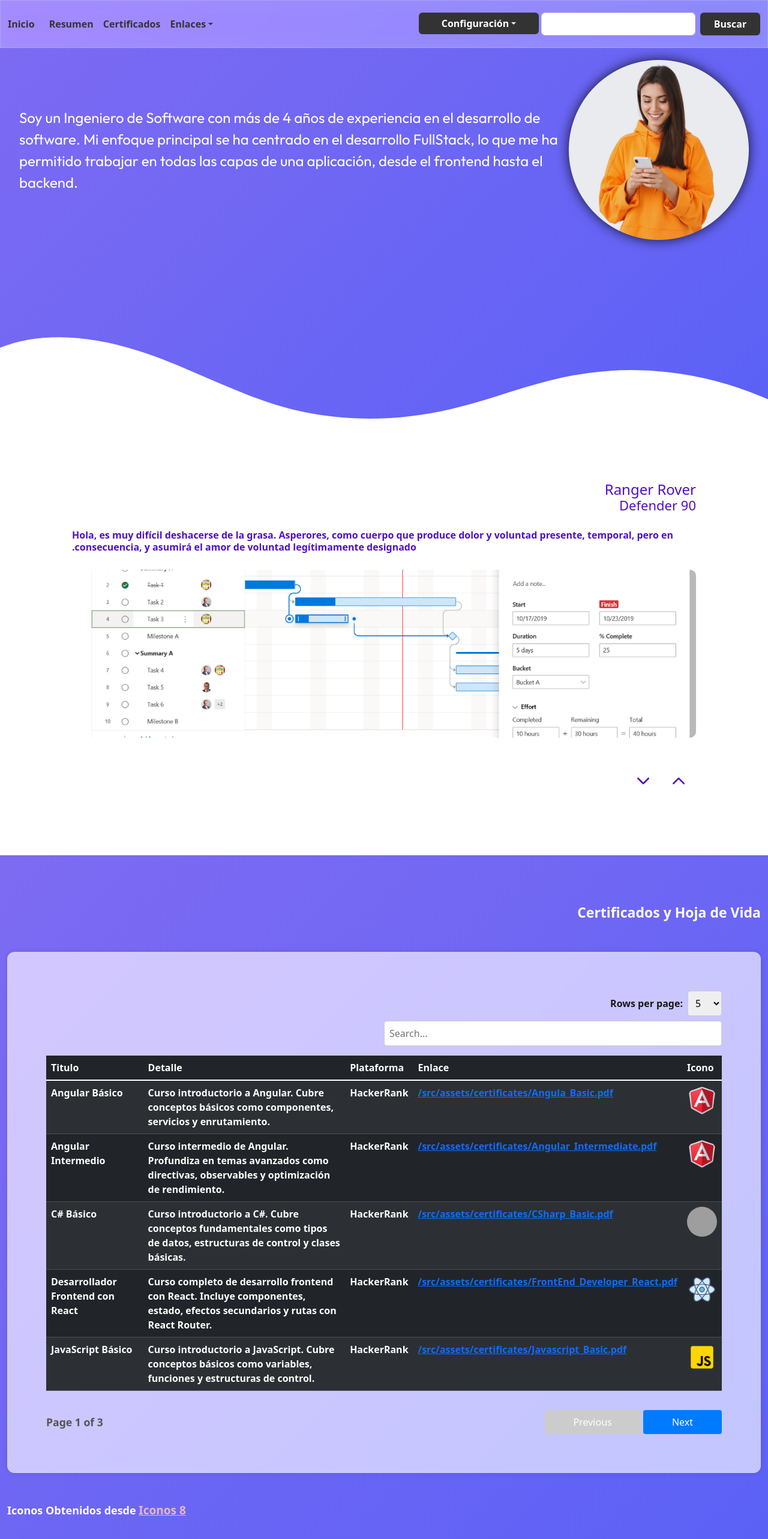
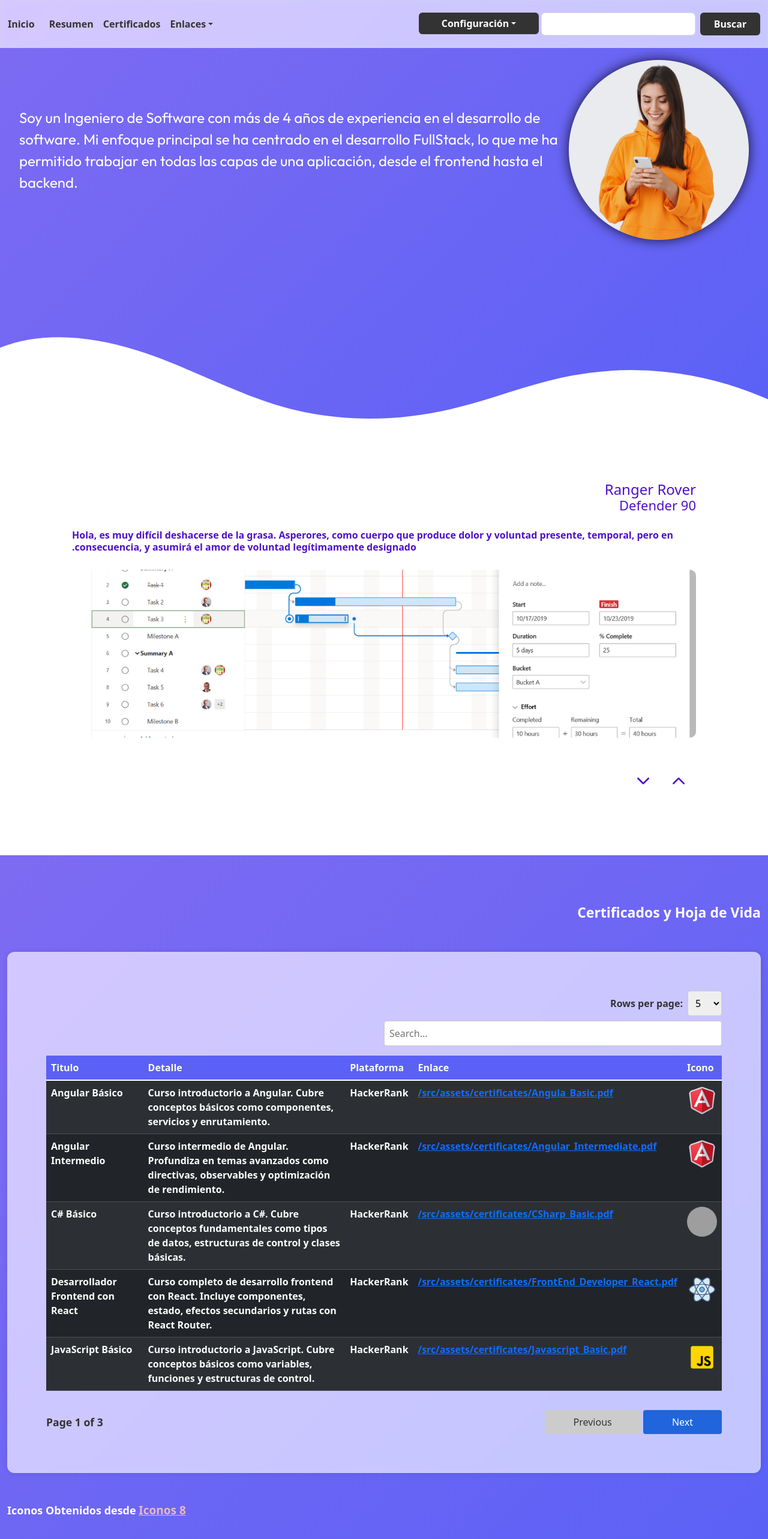
Before and after one commit to watter08/portafolio-spa, a React (Vite) app: page / in a window 1280 px wide. Shown: the top 2566 px of the page at 60% size. Built offline with nearby package versions, Linux system fonts and the light colour scheme; grey boxes are pictures that could not be loaded.

Commit message:
datatable multi theme have been completed

```diff
--- a/src/assets/sass/datatable.scss
+++ b/src/assets/sass/datatable.scss
@@ -1,3 +1,45 @@
+html[data-theme="SuperMan"]{
+
+    --glass-backdrop-filter: #{$lightDatatableBackdropFilter};
+    --glass-background-color: #{$lightDatatableBackgroundColor};
+    --glass-border: #{$lightDatatableBorder};
+
+
+    --per-row-color: #{$lightDatatablePerRowColor};
+
+    --button-active-background: #{$lightDatatableButtonActiveBackground};
+    --button-active-color:#{$lightDatatableButtonActiveColor};
+    --button-disabled-background:#{$lightDatatableDisabledBackground};
+    --button-disabled-color:#{$lightDatatableDisabledColor};
+
+    --thead-background:#{$lightDatatableTheadBackground};
+    --thead-color:#{$lightDatatabeTheadColor};
+  }
+
+  html[data-theme="Batman"]{
+    --glass-backdrop-filter: #{$darkDatatableBackdropFilter};
+    --glass-background-color: #{$darkDatatableBackgroundColor};
+    --glass-border: #{$darkDatatableBorder};
+
+    --per-row-color: #{$darkDatatablePerRowColor};
+
+    --button-active-background: #{$darkDatatableButtonActiveBackground};
+    --button-active-color:#{$darkDatatableButtonActiveColor};
+    --button-disabled-background:#{$darkDatatableDisabledBackground};
+    --button-disabled-color:#{$darkDatatableDisabledColor};
+
+    --thead-background:#{$darkDatatableTheadBackground};
+    --thead-color:#{$darkDatatabeTheadColor};
+  }
+
+.table-dark th{
+    background-color: var(--thead-background) !important;
+    color: var(--thead-color) !important;
+}
+
+
+
+
 .data-table {
     margin: auto;
     box-sizing: border-box;
@@ -7,12 +49,12 @@
 }
 
 .data-table.glass{
-    backdrop-filter: blur(5px) saturate(200%);
-    -webkit-backdrop-filter: blur(5px) saturate(200%);
-    background-color: rgba(255, 255, 255, 0.66);
+    backdrop-filter: var(--glass-backdrop-filter);
+    -webkit-backdrop-filter: var(--glass-backdrop-filter);
+    background-color: var(--glass-background-color);
+    border: var(--glass-border);
     border-radius: 12px;
-    border: 1px solid rgba(209, 213, 219, 0.3);
-    color: #181616;
+    color: var(--per-row-color);
     font-weight: 600;
 }
 
@@ -54,22 +96,22 @@
 
 .data-table__page-info {
     font-size: 1.1rem;
-    color: #555;
+    color: var(--per-row-color);
 }
 
 .data-table__pagination-buttons button {
     padding: 0.5rem 3rem;
-    // margin-left: 8px;
     border: none;
     border-radius: 4px;
-    background-color: #007bff;
-    color: white;
+    background-color: var(--button-active-background);
+    color: var(--button-active-color);
     cursor: pointer;
     transition: background-color 0.3s;
 }
 
 .data-table__pagination-buttons button:disabled {
-    background-color: #ccc;
+    background-color: var(--button-disabled-background);
+    color: var(--button-disabled-color);
     cursor: not-allowed;
 }
 
--- a/src/assets/sass/variable.scss
+++ b/src/assets/sass/variable.scss
@@ -4,3 +4,4 @@
 @import './variables/up_button_variable.scss';
 @import './variables/embla_carousel_variable.scss';
 @import './variables/certificate_section_variables.scss';
+@import './variables/datatable_variable.scss';
--- a/src/assets/sass/variables/datatable_variable.scss
+++ b/src/assets/sass/variables/datatable_variable.scss
@@ -3,9 +3,19 @@
 /// LIGHT
 /////////////////////
 
-$lightDatatableBackdropFilter: blur(12px) saturate(200%);
-$lightDatatableBackgroundColor: rgba(255, 255, 255, 0.28);
-$lightDatatableBorder:1px solid rgba(209, 213, 219, 0.3);
+$lightDatatableBackdropFilter: blur(5px) saturate(200%);
+$lightDatatableBackgroundColor: rgba(255, 255, 255, 0.66);
+$lightDatatableBorder: 1px solid rgba(209, 213, 219, 0.3);
+
+$lightDatatablePerRowColor: #333;
+
+$lightDatatableButtonActiveBackground:  #2065db ;
+$lightDatatableDisabledBackground:  #ccc;
+$lightDatatableButtonActiveColor: #fff;
+$lightDatatableDisabledColor: #333;
+
+$lightDatatableTheadBackground:   #5B61F6 ;
+$lightDatatabeTheadColor:  #fff;
 
 
 
@@ -16,3 +26,13 @@ $lightDatatableBorder:1px solid rgba(209, 213, 219, 0.3);
 $darkDatatableBackdropFilter: blur(9px) saturate(196%);;
 $darkDatatableBackgroundColor: rgba(201, 25, 234, 0.24);
 $darkDatatableBorder:1px solid rgba(209, 213, 219, 0.3);
+
+$darkDatatablePerRowColor: #fff;
+
+$darkDatatableButtonActiveBackground:  #5151E5;
+$darkDatatableDisabledBackground:  #fffefe ;
+$darkDatatableButtonActiveColor: #fff;
+$darkDatatableDisabledColor: #333;
+
+$darkDatatableTheadBackground:  #fff;
+$darkDatatabeTheadColor:  #333;
```
